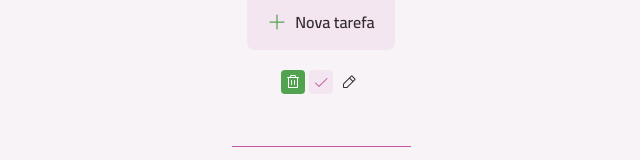
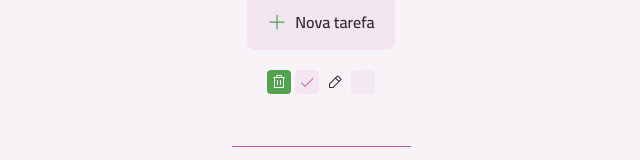
Before and after one commit to vbruno/RS-React-todoList, a React (Vite) app: page / in a window 1280 px wide. Shown: the part 262-422 px from the top of the page, without its empty margins (319-959 px from the left). Built offline with nearby package versions, Linux system fonts and the light colour scheme.

Commit message:
feat: adicionar suporte a estado de carregamento nos componentes Button e IconButton

```diff
--- a/src/App.tsx
+++ b/src/App.tsx
@@ -10,7 +10,7 @@ import XIcon from "./assets/icons/x-regular.svg?react"
 import Icon from "./components/icon";
 import Badge from "./components/badge";
 import Button from "./components/button";
-import IconButton from "./components/icon-button";
+import IconButton from "./components/iconButton";
 import InputText from "./components/inputText";
 import InputCheckbox from "./components/inputCheckbox";
 import { Card } from "./components/card";
@@ -55,6 +55,7 @@ export default function App() {
         <IconButton icon={TrashIcon} />
         <IconButton icon={CheckIcon} variant={"secondary"} />
         <IconButton icon={PencilIcon} variant={"tertiary"} />
+        <IconButton icon={PencilIcon} variant={"tertiary"} loading />
       </div>
 
       <div className="flex gap-1 items-center justify-center">
--- a/src/components/button.tsx
+++ b/src/components/button.tsx
@@ -5,14 +5,17 @@ import { type VariantProps } from "class-variance-authority";
 import { buttonVariants } from "../styles/components/buttonVariants";
 import { buttonIconVariants } from "../styles/components/buttonIconVariants";
 import { buttonTextVariants } from "../styles/components/buttonTextVariants";
+import Skeleton from "./skeleton";
 
 interface ButtonProps extends
   Omit<React.ComponentProps<"button">, "size" | "disabled">,
   VariantProps<typeof buttonVariants> {
   icon?: React.ComponentProps<typeof Icon>["svg"]
+  loading?: boolean
 }
 
 export default function Button({
+  loading,
   variant,
   size,
   disabled,
@@ -21,6 +24,11 @@ export default function Button({
   children,
   ...props
 }: ButtonProps) {
+
+  if (loading) {
+    return <Skeleton />
+  }
+
   return (
     <button {...props} className={buttonVariants({ variant, size, disabled, className })}>
       {IconComponent && <Icon svg={IconComponent} className={buttonIconVariants({ variant, size })} />}
--- a/src/components/icon-button.tsx
+++ b/src/components/iconButton.tsx
@@ -3,14 +3,17 @@ import Icon from "./icon";
 import type { VariantProps } from "class-variance-authority";
 import { iconButtonVariants } from "../styles/components/iconButtonVariants";
 import { iconButtonIconVariants } from "../styles/components/iconButtonIconVariants";
+import Skeleton from "./skeleton";
 
 interface IconButtonProps extends
   Omit<React.ComponentProps<"button">, "size" | "disabled">,
   VariantProps<typeof iconButtonVariants> {
   icon: React.ComponentProps<typeof Icon>["svg"]
+  loading?: boolean
 }
 
 export default function IconButton({
+  loading,
   variant,
   size,
   disabled,
@@ -18,6 +21,18 @@ export default function IconButton({
   icon,
   ...props
 }: IconButtonProps) {
+
+  if (loading) {
+    return <Skeleton
+      rounded={"sm"}
+      className={iconButtonVariants({
+        variant: "none",
+        size,
+        className
+      })}
+    />
+  }
+
   return <button className={iconButtonVariants({
     variant,
     size,
--- a/src/styles/components/iconButtonIconVariants.ts
+++ b/src/styles/components/iconButtonIconVariants.ts
@@ -3,6 +3,7 @@ import { cva } from "class-variance-authority";
 export const iconButtonIconVariants = cva("transition", {
   variants: {
     variant: {
+      none: "",
       primary: "fill-white",
       secondary: "fill-pink-base group-hover:fill-white",
       tertiary: "fill-gray-300 group-hover:fill-gray-400"
--- a/src/styles/components/iconButtonVariants.ts
+++ b/src/styles/components/iconButtonVariants.ts
@@ -6,6 +6,7 @@ export const iconButtonVariants = cva(`
   `, {
   variants: {
     variant: {
+      none: "",
       primary: "bg-green-base hover:bg-green-dark",
       secondary: "bg-gray-200 hover:bg-pink-base",
       tertiary: "bg-transparent hover:bg-gray-200"
--- a/src/styles/components/skeletonVariants.ts
+++ b/src/styles/components/skeletonVariants.ts
@@ -1,7 +1,7 @@
 import { cva } from "class-variance-authority";
 
 export const skeletonVariants = cva(`
-    animate-pulse bg-gray-200
+    animate-pulse bg-gray-200 pointer-events-none
   `, {
   variants: {
     rounded: {
```
